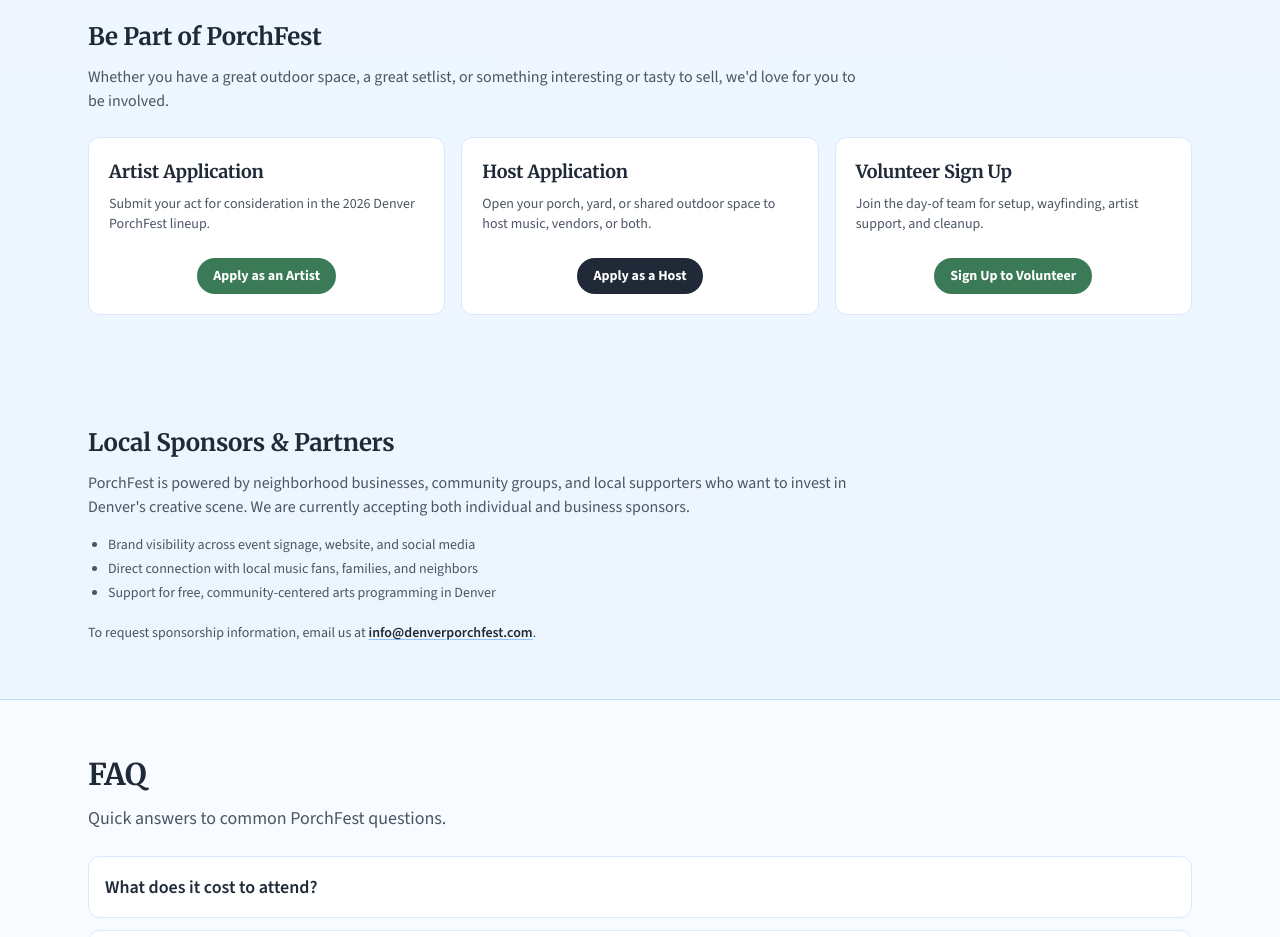
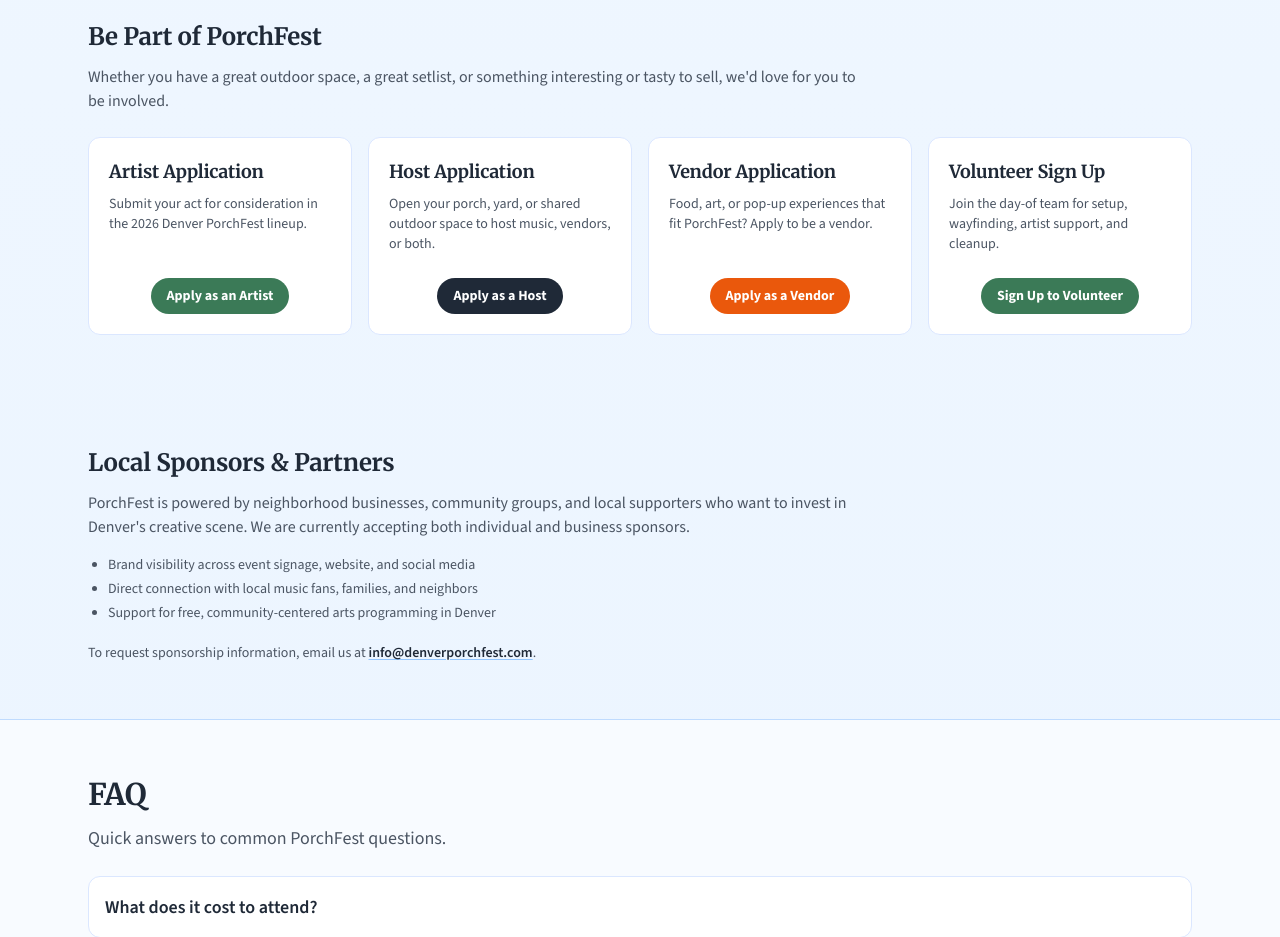
Before and after one commit to the97bradley/denver-porchfest, a Next.js app: page / in a window 1280 px wide. Shown: the part 1480-2417 px from the top of the page. Built offline with nearby package versions, Linux system fonts and the light colour scheme; no server answers.

Commit message:
Restore vendor application tile on homepage

```diff
--- a/src/app/page.tsx
+++ b/src/app/page.tsx
@@ -5,6 +5,8 @@ const hostApplicationUrl =
   "https://docs.google.com/forms/d/1hZONc8KKvk603YW_So8A-0rJE1hCDzx5L_8iI3HjKRs/viewform";
 const bandApplicationUrl =
   "https://docs.google.com/forms/d/1S-mjWFTPde5L7l3qbkOzy-jtTKCzqIQLMw0alEM5zAE/viewform";
+const vendorApplicationUrl =
+  "https://docs.google.com/forms/d/e/1FAIpQLSdGGqud2IjV89O56-1SNxvxg5SW1Ubai81aGt7Ucf4IgLAdmw/viewform?usp=publish-editor";
 const volunteerApplicationUrl =
   "https://docs.google.com/forms/d/e/1FAIpQLSckxCBSKunojnMD4xJ6aPeT5kTfH2zpEGIpAtIogYNvz8yVhQ/viewform?usp=publish-editor";
 const eventSettings = {
@@ -246,7 +248,7 @@ export default async function Home() {
             involved.
           </p>
 
-          <div className="mt-6 grid gap-4 md:grid-cols-2 lg:grid-cols-3">
+          <div className="mt-6 grid gap-4 md:grid-cols-2 lg:grid-cols-4">
             <article className="flex h-full flex-col rounded-xl border border-[#dbe7ff] bg-white p-5">
               <h3 className="text-lg font-semibold text-[#1f2937]">Artist Application</h3>
               <p className="mt-2 flex-1 text-sm text-[#4b5563]">
@@ -276,6 +278,22 @@ export default async function Home() {
                 className="mt-6 inline-flex w-fit self-center rounded-full bg-[#1f2937] px-4 py-2 text-sm font-bold text-white transition hover:bg-[#111827]"
               >
                 Apply as a Host
+              </a>
+            </article>
+
+            <article className="flex h-full flex-col rounded-xl border border-[#dbe7ff] bg-white p-5">
+              <h3 className="text-lg font-semibold text-[#1f2937]">Vendor Application</h3>
+              <p className="mt-2 flex-1 text-sm text-[#4b5563]">
+                Food, art, or pop-up experiences that fit PorchFest?
+                Apply to be a vendor.
+              </p>
+              <a
+                href={vendorApplicationUrl}
+                target="_blank"
+                rel="noreferrer"
+                className="mt-6 inline-flex w-fit self-center rounded-full bg-[#ea580c] px-4 py-2 text-sm font-bold text-white transition hover:bg-[#c2410c]"
+              >
+                Apply as a Vendor
               </a>
             </article>
 
```
